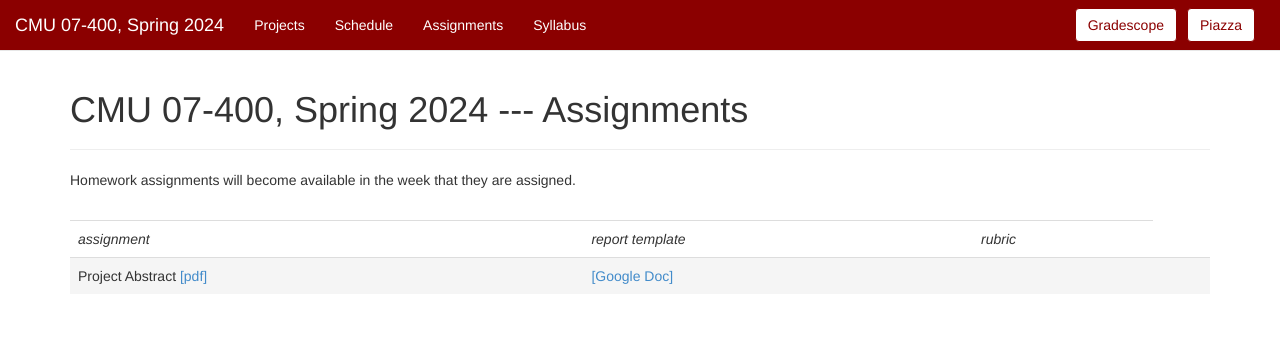
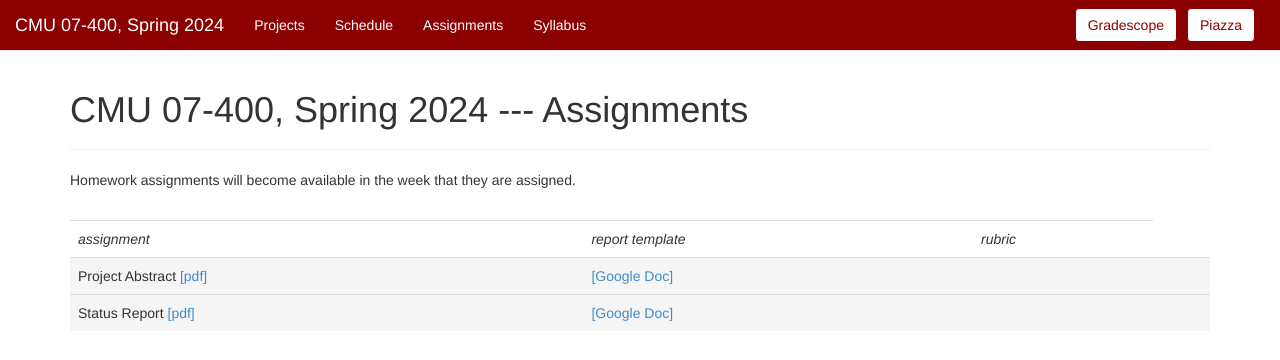
Before and after one commit to cmu-research/cmu-research.github.io, a plain HTML site: page 07400-s24/assignments.html in a window 1280 px wide. Drawn offline with nearby package versions, Linux system fonts and the light colour scheme.

Commit message:
Status report for 07400

```diff
--- a/07400-s24/assignments.html
+++ b/07400-s24/assignments.html
@@ -68,7 +68,16 @@ PUBLIC "-//W3C//DTD XHTML 1.0 Strict//EN"
   <td><a href="https://docs.google.com/document/d/1OIp2hbAnG2iLp3myfh--dJyeiQ5xBqezMng4Vu03VPs/edit?usp=drive_link">[Google Doc]</a></td>
   <td></td>
   <td></td>
-</tr>
+  </tr>
+
+  <tr class="active">
+  <td>Status Report <a href="https://drive.google.com/file/d/1rKbtdt5eudHPtvScHJA9B41CaaRtK76q/view?usp=sharing">[pdf]</a></td>
+  <td><a href="https://docs.google.com/document/d/1WM2O3Smku9blM2tUDA8QRKZ27Qey9IYQL6crcfUqIgk/edit?usp=sharing">[Google Doc]</a></td>
+  <td></td>
+  <td></td>
+  </tr>
+
+
 
 <!-- <div class="table-responsive">
   <table class="table">
```
